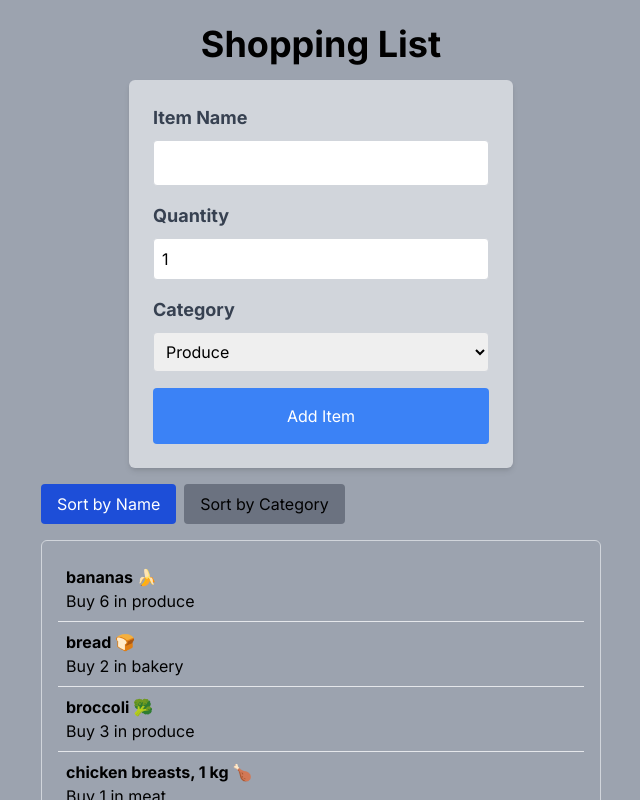
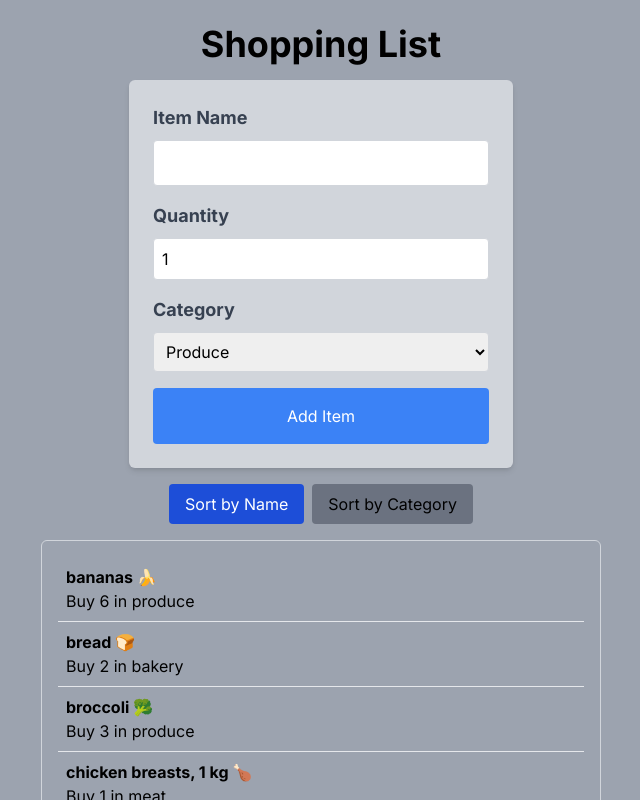
Before and after one commit to HazelBatu21/cprg306-assignments, a Next.js app: page /week-7 in a window 1280 px wide. Shown: the top 800 px of the page, without its empty margins (23-663 px from the left). Built offline with nearby package versions, Linux system fonts and the light colour scheme.

Commit message:
place sorting buttons to center for alignment

```diff
--- a/app/week-7/item-list.js
+++ b/app/week-7/item-list.js
@@ -18,7 +18,7 @@ export default function ItemList({ items, onItemSelect }) {
 
   return (
     <div>
-      <div className="mb-4">
+      <div className="flex justify-center mb-4">
         <button
           onClick={() => setSortBy("name")}
           className={`mr-2 px-4 py-2 rounded ${sortBy === "name" ? "bg-blue-700 text-white" : "bg-gray-500"}`}
```
